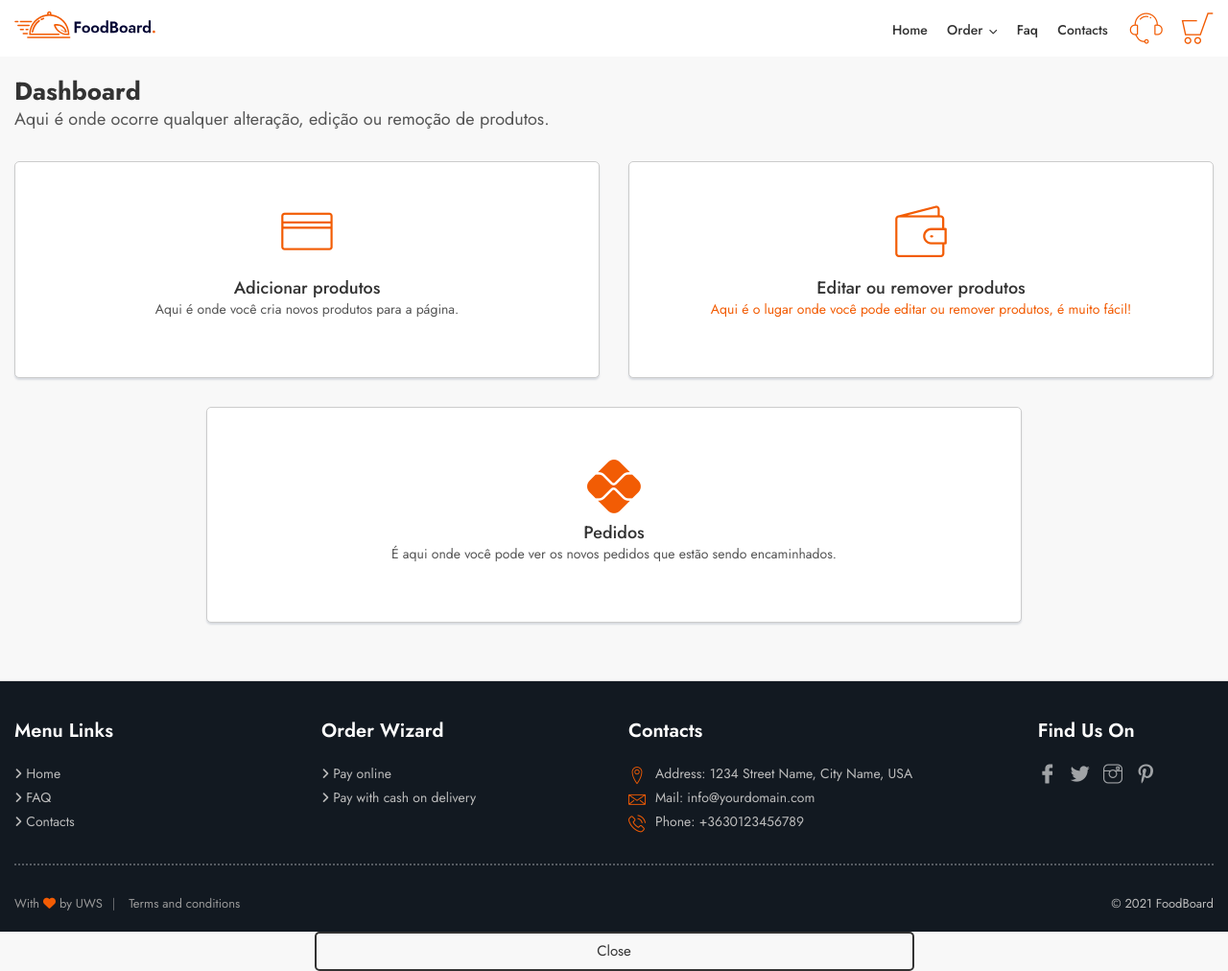
After one commit to MatheusMonteiro8906/cantina, a PHP site: page /DashBoard.html in a window 1280 px wide. The commit adds this page. Shown: the whole page at 96% size. Run offline with PHP 8.4, Linux system fonts and the light colour scheme; some web fonts are replaced.

Commit message:
Commit de emergência

```diff
--- /dev/null
+++ b/DashBoard.html
@@ -0,0 +1,335 @@
+<!DOCTYPE html>
+<html lang="en">
+
+<head>
+	<meta charset="utf-8">
+	<meta http-equiv="X-UA-Compatible" content="IE=edge">
+	<meta name="viewport" content="width=device-width, initial-scale=1, shrink-to-fit=no">
+	<meta name="description" content="Food order wizard with online payment">
+	<meta name="author" content="UWS">
+	<title>FoodBoard | Food delivery dashboard</title>
+
+	<!-- Favicon -->
+	<link href="img/favicon.png" rel="shortcut icon">
+
+	<!-- Google Fonts - Jost -->
+	<link href="https://fonts.googleapis.com/css2?family=Jost:wght@300;400;500;600;700&display=swap" rel="stylesheet">
+
+	<!-- Font Awesome CSS -->
+	<link href="vendor/fontawesome/css/all.min.css" rel="stylesheet">
+
+	<!-- Custom Font Icons -->
+	<link href="vendor/icomoon/css/iconfont.min.css" rel="stylesheet">
+
+	<!-- Vendor CSS -->
+	<link href="vendor/bootstrap/css/bootstrap.min.css" rel="stylesheet">
+	<link href="vendor/dmenu/css/menu.css" rel="stylesheet">
+	<link href="vendor/hamburgers/css/hamburgers.min.css" rel="stylesheet">
+	<link href="vendor/mmenu/css/mmenu.min.css" rel="stylesheet">
+	<link href="vendor/magnific-popup/css/magnific-popup.css" rel="stylesheet">
+	<link href="vendor/float-labels/css/float-labels.min.css" rel="stylesheet">
+
+	<!-- Main CSS -->
+	<link href="css/style.css" rel="stylesheet">
+
+</head>
+
+<body>
+
+	<!-- Preloader -->
+	<div id="preloader">
+		<div data-loader="circle-side"></div>
+	</div>
+	<!-- Preloader End -->
+
+	<!-- Page -->
+	<div id="page">
+
+		<!-- Header -->
+		<header class="main-header sticky">
+			<a href="#menu" class="btn-mobile">
+				<div class="hamburger hamburger--spin" id="hamburger">
+					<div class="hamburger-box">
+						<div class="hamburger-inner"></div>
+					</div>
+				</div>
+			</a>
+			<div class="container">
+				<div class="row">
+					<div class="col-lg-3 col-6">
+						<div id="logo">
+							<h1><a href="https://ultimatewebsolutions.net/foodboard/" title="FoodBoard">E-cantina</a></h1>
+						</div>
+					</div>
+					<div class="col-lg-9 col-6">
+						<ul id="menuIcons">
+							<li><a href="#"><i class="icon icon-support"></i></a></li>
+							<li><a href="#"><i class="icon icon-shopping-cart2"></i></a></li>
+						</ul>
+						<!-- Menu -->
+						<nav id="menu" class="main-menu">
+							<ul>
+								<li><span><a href="https://ultimatewebsolutions.net/foodboard/">Home</a></span></li>
+								<li>
+									<span><a href="#">Order <i class="fa fa-chevron-down"></i></a></span>
+									<ul>
+										<li>
+											<span><a href="#">Pay online</a></span>
+											<ul>
+												<li><a href="pay-with-card-online/">Demo 1 - Filtering</a></li>
+												<li><a href="pay-with-card-online/order-2.php">Demo 2 - Sticky navigation</a></li>
+											</ul>
+										</li>
+										<li>
+											<span><a href="#">Pay with cash</a></span>
+											<ul>
+												<li><a href="pay-with-cash-on-delivery/">Demo 1 - Filtering</a></li>
+												<li><a href="pay-with-cash-on-delivery/order-2.php">Demo 2 - Sticky navigation</a></li>
+											</ul>
+										</li>
+									</ul>
+								</li>
+								<li><span><a href="faq.html">Faq</a></span></li>
+								<li><span><a href="contacts.html">Contacts</a></span></li>
+							</ul>
+						</nav>
+						<!-- Menu End -->
+					</div>
+				</div>
+			</div>
+		</header>
+		<!-- Header End -->
+
+		<!-- Main -->
+		<main>
+			<!-- Hero -->
+			<!-- Hero End -->
+
+			<!-- Services -->
+			<div class="services" style="margin-top: 20px;">
+				<div class="container">
+					<div class="main-title">
+						<h2 id="orderFood">Dashboard</h2>
+						<p>Aqui é onde ocorre qualquer alteração, edição ou remoção de produtos.</p>
+					</div>
+					<div class="row">
+						<div class="col-lg-6 animated-element">
+							<a href="pay-with-card-online/" class="service-link">
+								<div class="box text-center">
+									<div class="icon d-flex align-items-end"><i class="icon icon-credit-card2"></i></div>
+									<h3 class="service-title">Adicionar produtos</h3>
+									<p>Aqui é onde você cria novos produtos para a página.</p>
+								</div>
+							</a>
+						</div>
+						<div class="col-lg-6 animated-element">
+							<a href="pay-with-cash-on-delivery/" class="service-link">
+								<div class="box text-center"> <a href="#modalDetailsItem01" class="item-body-link modal-opener">
+									<div class="icon d-flex align-items-end"><i class="icon icon-wallet"></i></div>
+									<h3 class="service-title">Editar ou remover produtos</h3>
+									<p>Aqui é o lugar onde você pode editar ou remover produtos, é muito fácil!</p></a>
+								</div>
+							</a>
+						</div>
+					</div>
+					<div class="row">
+						<div class="col-lg-12 animated-element">
+							<a class="service-link">
+								<div class="box box2 text-center">
+									<div class="icon d-flex align-items-center justify-content-center"><i class="fa-brands fa-pix"></i></div>
+									<h3 class="service-title">Pedidos</h3>
+									<p>É aqui onde você pode ver os novos pedidos que estão sendo encaminhados.</p>
+								</div>
+							</a>
+						</div>
+					</div>
+				</div>
+			</div>
+
+			<!-- Services End -->
+
+
+		</main>
+		<!-- Main End -->
+
+		<!-- Footer -->
+		<footer class="main-footer">
+			<div class="container">
+				<div class="row">
+					<div class="col-md-3">
+						<h5 class="footer-heading">Menu Links</h5>
+						<ul class="list-unstyled nav-links">
+							<li><i class="fa fa-angle-right"></i> <a href="https://ultimatewebsolutions.net/foodboard/" class="footer-link">Home</a></li>
+							<li><i class="fa fa-angle-right"></i> <a href="faq.html" class="footer-link">FAQ</a></li>
+							<li><i class="fa fa-angle-right"></i> <a href="contacts.html" class="footer-link">Contacts</a></li>
+						</ul>
+					</div>
+					<div class="col-md-3">
+						<h5 class="footer-heading">Order Wizard</h5>
+						<ul class="list-unstyled nav-links">
+							<li><i class="fa fa-angle-right"></i> <a href="pay-with-card-online/" class="footer-link">Pay online</a></li>
+							<li><i class="fa fa-angle-right"></i> <a href="pay-with-cash-on-delivery/" class="footer-link">Pay with cash on delivery</a></li>
+						</ul>
+					</div>
+					<div class="col-md-4">
+						<h5 class="footer-heading">Contacts</h5>
+						<ul class="list-unstyled contact-links">
+							<li><i class="icon icon-map-marker"></i><a href="https://goo.gl/maps/vKgGyZe2JSRLDnYH6" class="footer-link" target="_blank">Address: 1234 Street Name, City Name, USA</a>
+							</li>
+							<li><i class="icon icon-envelope3"></i><a href="mailto:info@yourdomain.com" class="footer-link">Mail: info@yourdomain.com</a></li>
+							<li><i class="icon icon-phone2"></i><a href="tel:+3630123456789" class="footer-link">Phone: +3630123456789</a></li>
+						</ul>
+					</div>
+					<div class="col-md-2">
+						<h5 class="footer-heading">Find Us On</h5>
+						<ul class="list-unstyled social-links">
+							<li><a href="https://facebook.com" class="social-link" target="_blank"><i class="icon icon-facebook"></i></a></li>
+							<li><a href="https://twitter.com" class="social-link" target="_blank"><i class="icon icon-twitter"></i></a></li>
+							<li><a href="https://instagram.com" class="social-link" target="_blank"><i class="icon icon-instagram"></i></a></li>
+							<li><a href="https://pinterest.com" class="social-link" target="_blank"><i class="icon icon-pinterest"></i></a></li>
+						</ul>
+					</div>
+				</div>
+				<hr>
+				<div class="row">
+					<div class="col-md-8">
+						<ul id="subFooterLinks">
+							<li><a href="https://themeforest.net/user/ultimatewebsolutions" target="_blank">With <i class="fa fa-heart pulse"></i> by UWS</a></li>
+							<li><a href="pdf/terms.pdf" target="_blank">Terms and conditions</a></li>
+						</ul>
+					</div>
+					<div class="col-md-4">
+						<div id="copy">© 2021 FoodBoard</div>
+					</div>
+				</div>
+			</div>
+		</footer>
+		<!-- Footer End -->
+
+	</div>
+
+	<!-- Page End -->
+
+	<!-- Back to top button -->
+	<div id="toTop"><i class="icon icon-chevron-up"></i></div>
+
+	<div id="modalDetailsItem01" class="dashboardModal-popup zoom-anim-dialog mfp-hide">
+		<div class="small-dialog-header">
+			<h3>Edição de produtos</h3>
+		</div>
+
+		<div class="content pb-1">
+			<select id="category" class="wide price-list EditarProd" name="editarProd">
+				<option value="">Selecionar produto</option>
+				<option value=".pizza">X </option>
+				<option value=".burger">Y</option>
+				<option value=".vegetarian">Z</option>
+			</select>
+
+			<form method="POST" id="orderForm" name="orderForm">
+
+				<!-- Step 2: Checkout -->
+				<div class="step">
+						<h3 class="editTittle">Formulário de edição</h3>
+					<div id="personalDetails">
+						<div class="order-body">
+							<div class="row">
+								<div class="col-md-12">
+									<div class="form-group">
+										<label for="images" class="drop-container">
+											<span class="drop-title">Arraste a imagem aqui</span>
+											ou
+											<input type="file" id="images" accept="image/*" required>
+										  </label>
+									</div>
+								</div>
+							</div>
+							<div class="row">
+								<div class="col-md-12">
+									<div class="form-group">
+										<label for="userNameCashPayment">Nome</label>
+										<input id="userNameCashPayment" class="form-control" name="username" type="text" data-parsley-pattern="^[a-zA-Z\s.]+$" required />
+									</div>
+								</div>
+							</div>
+							<div class="row">
+								<div class="col-md-12">
+									<div class="form-group">
+										<label for="phoneCashPayment">Ingredientes</label>
+										<input id="phoneCashPayment" class="form-control" name="phone" type="text" data-parsley-pattern="^[0-9]+$" required />
+									</div>
+								</div>
+							</div>
+							<div class="row">
+								<div class="col-md-12">
+									<div class="form-group">
+										<label for="phoneCashPayment">Preços</label>
+										<input id="phoneCashPayment" class="form-control" name="preco" type="number" min="0" required />
+									</div>
+								</div>
+							</div>
+							<div class="row">
+								<div class="col-md-12 ">
+									<button type="submit" name="submit" id="submitOrder" class="btn-form-func">
+										<span class="btn-form-func-content">Atualizar</span>
+										<span class="icon"><i class="fa fa-check" aria-hidden="true"></i></span>
+									</button>
+								</div>
+							</div>
+							<div class="row">
+								<div class="col-md-12 justify-content-center align-content-center ">
+									<button type="button" name="backward" class="btn-form-func btn-form-func-alt-color1 backward">
+										<span class="btn-form-func-content">Apagar</span>
+										<span class="icon"><i class="fa fa-times" aria-hidden="true"></i></span>
+									</button>
+								</div>
+							</div>
+							<!--<div class="row footer">
+								<div class="col-md-12 text-center">
+									<small>Copyrigth FoodBoard 2021.</small>
+								</div>
+							</div>-->
+						</div>
+					</div>
+				</div>
+				<!-- Step 2: Checkout End -->
+
+			</form>
+
+		</div>
+	 </div>
+
+		<div class="footer">
+			<div class="row">
+				<div class="d-grid gap-2 col-6 mx-auto">
+					<button type="button" class="btn-modal-close">Close</button>
+				</div>
+			</div>
+		</div>
+
+	</div>
+	<!-- Vendor Javascript Files -->
+	<script src="vendor/jquery/jquery.min.js"></script>
+	<script src="vendor/bootstrap/js/bootstrap.min.js"></script>
+	<script src="vendor/easing/js/easing.min.js"></script>
+	<script src="vendor/parsley/js/parsley.min.js"></script>
+	<script src="vendor/nice-select/js/jquery.nice-select.min.js"></script>
+	<script src="vendor/price-format/js/jquery.priceformat.min.js"></script>
+	<script src="vendor/theia-sticky-sidebar/js/ResizeSensor.min.js"></script>
+	<script src="vendor/theia-sticky-sidebar/js/theia-sticky-sidebar.min.js"></script>
+	<script src="vendor/mmenu/js/mmenu.min.js"></script>
+	<script src="vendor/magnific-popup/js/jquery.magnific-popup.min.js"></script>
+	<script src="vendor/float-labels/js/float-labels.min.js"></script>
+	<script src="vendor/jquery-wizard/js/jquery-ui-1.8.22.min.js"></script>
+	<script src="vendor/jquery-wizard/js/jquery.wizard.js"></script>
+	<script src="vendor/isotope/js/isotope.pkgd.min.js"></script>
+	<script src="vendor/scrollreveal/js/scrollreveal.min.js"></script>
+	<script src="vendor/lazyload/js/lazyload.min.js"></script>
+	<script src="vendor/sticky-kit/js/sticky-kit.min.js"></script>
+
+	<!-- Main Javascript File -->
+	<script src="js/scripts.js"></script>
+
+</body>
+
+</html>
--- a/css/style.css
+++ b/css/style.css
@@ -293,6 +293,8 @@ button:focus {
 	border-radius: 5px;
 	font-weight: 400;
 	width: 100%;
+	text-align: center;
+	justify-content: center;
 }
 
 .btn-modal:hover {
@@ -3127,14 +3237,74 @@ label.cbx {
 }
 
 @media (min-width: 767px) {
-	.box {
+	.box2 {
 		margin-left: 100px !important;
 		margin-right: 100px !important;
 	}
 }
 @media (min-width: 1000px) {
-	.box {
+	.box2 {
 		margin-left: 200px !important;
 		margin-right: 200px !important;
 	}
 }
+
+
+
+.drop-container {
+	position: relative;
+	display: flex;
+	gap: 10px;
+	flex-direction: column;
+	justify-content: center;
+	align-items: center;
+	height: 200px;
+	padding: 20px;
+	border-radius: 10px;
+	border: 2px dashed #555;
+	color: #444;
+	cursor: pointer;
+	transition: background .2s ease-in-out, border .2s ease-in-out;
+  }
+
+  .drop-container:hover {
+	background: #eee;
+	border-color: #111;
+  }
+
+  .drop-container:hover .drop-title {
+	color: #222;
+  }
+
+  .drop-title {
+	color: #444;
+	font-size: 20px;
+	font-weight: bold;
+	text-align: center;
+	transition: color .2s ease-in-out;
+  }
+
+  input[type=file] {
+	width: 350px;
+	max-width: 100%;
+	color: #444;
+	padding: 5px;
+	background: #fff;
+	border-radius: 10px;
+	border: 1px solid #555;
+  }
+
+  input[type=file]::file-selector-button {
+	margin-right: 20px;
+	border: none;
+	background: #084cdf;
+	padding: 10px 20px;
+	border-radius: 10px;
+	color: #fff;
+	cursor: pointer;
+	transition: background .2s ease-in-out;
+  }
+
+  input[type=file]::file-selector-button:hover {
+	background: #0d45a5;
+  }
--- a/js/scripts.js
+++ b/js/scripts.js
@@ -97,7 +97,7 @@
 		// Prevent moving forward if total is zero
 		beforeForward: function (event, state) {
 
-			if ($('.total').val() == '$ 0.00') {
+			if ($('.total').val() == 'R$ 0.00') {
 				validateTotal();
 				return false; // prevent moving forward
 			}
@@ -317,7 +317,7 @@
 	// Add custom empty order validation
 	window.Parsley.addValidator('emptyOrder', {
 		validateString: function (value) {
-			return value !== '$ 0.00';
+			return value !== 'R$ 0.00';
 		},
 		messages: {
 			en: 'O pedido está vazio.'
@@ -338,7 +338,7 @@
 	// Function to format item prices usign priceFormat plugin
 	function formatPrice() {
 		$('.format-price').priceFormat({
-			prefix: '$ ',
+			prefix: 'R$ ',
 			centsSeparator: '.',
 			thousandsSeparator: ','
 		});
```
Also changed, not shown: other parts of css/style.css (+109 -1 lines), pay-with-card-online/index.php (+1 -17 lines), img/bg/bg.png (added), img/bg/bgreserva.png (added), 1 other file.
